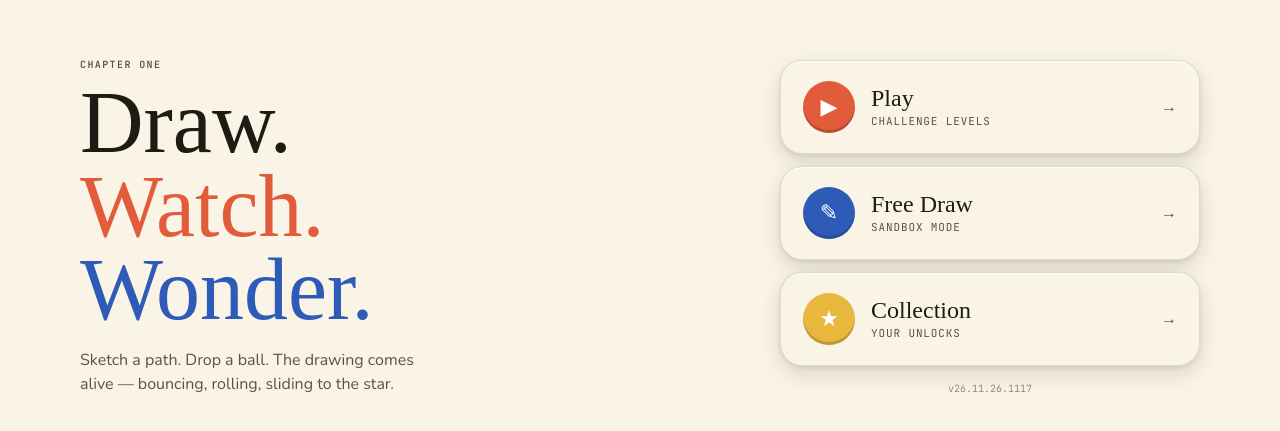
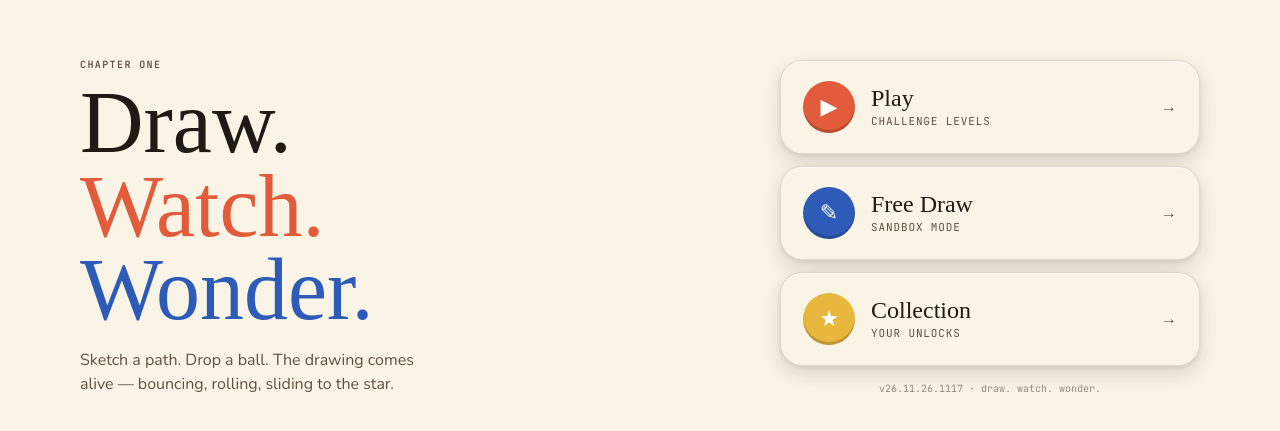
Before and after one commit to ezar/drawvity, a React (Vite) app: page / in a window 1280 px wide. Shown: the part 173-604 px from the top of the page. Built offline with nearby package versions, Linux system fonts and the light colour scheme; a web font is replaced by a local one.

Commit message:
fix: restore tagline next to build version in menu footer

```diff
--- a/src/screens/MenuScreen.tsx
+++ b/src/screens/MenuScreen.tsx
@@ -87,7 +87,7 @@ export function MenuScreen({ onNav }: Props) {
           </button>
         ))}
         <div style={{ fontFamily: 'JetBrains Mono', fontSize: 10, color: palette.inkSoft, textAlign: 'center', opacity: .65, marginTop: 4 }}>
-          v{__BUILD_VERSION__}
+          v{__BUILD_VERSION__} · draw. watch. wonder.
         </div>
       </div>
     </div>
```
